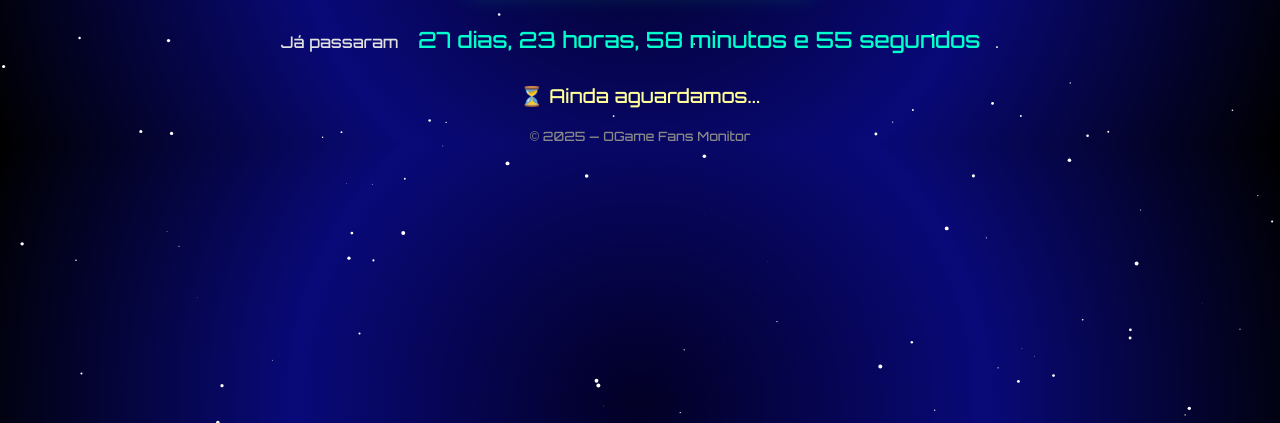
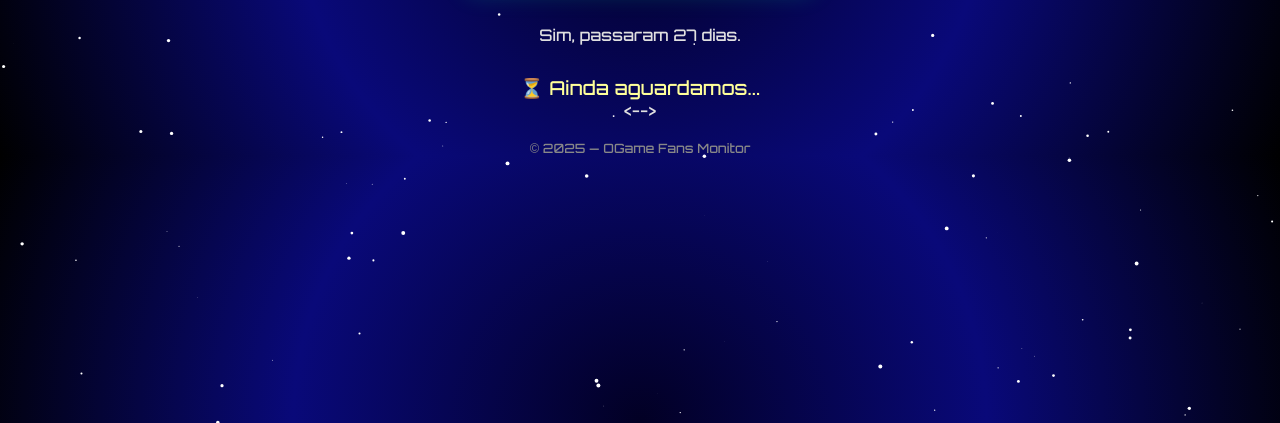
Before and after one commit to kub1banban/kub1n4sh1, a plain HTML site: page index.html in a window 1280 px wide. Shown: the part 377-800 px from the top of the page. Drawn offline with Linux system fonts and the light colour scheme.

Commit message:
Update index.html

```diff
--- a/index.html
+++ b/index.html
@@ -105,12 +105,12 @@
     <img src="assets/kubinashi_prisioneiro.png" alt="Kubinashi prisioneiro numa cela" />
   </div>
 
-  <p>Já passaram <span id="timer"></span>.</p>
-  <div id="status">⏳ Ainda aguardamos...</div>
+  <p>Sim, passaram 27 dias.</p>
+  <!--> <div id="status">⏳ Ainda aguardamos...</div> <-->
 
   <footer>© 2025 — OGame Fans Monitor</footer>
 
-  <script>
+  <!-- <script>
     const banDate = new Date('2025-10-30T08:11:00');
     function updateTimer() {
       const now = new Date();
@@ -127,7 +127,7 @@
 
     setInterval(updateTimer, 1000);
     updateTimer();
-  </script>
+  </script> <-->
 
   <script>
     const c = document.getElementById('stars');
```
